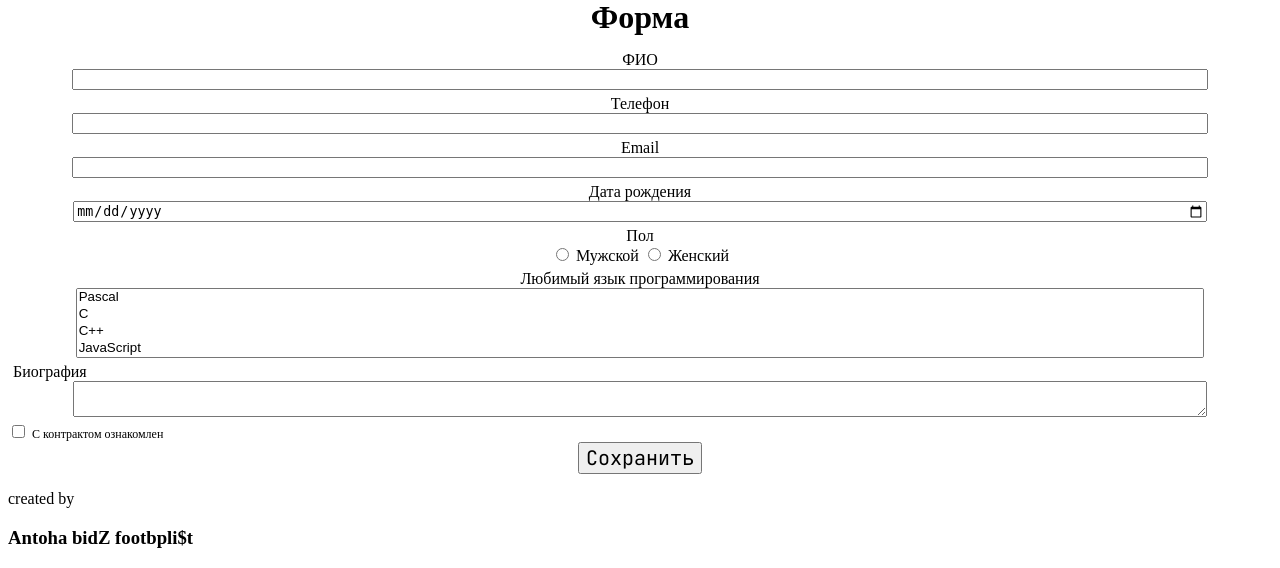
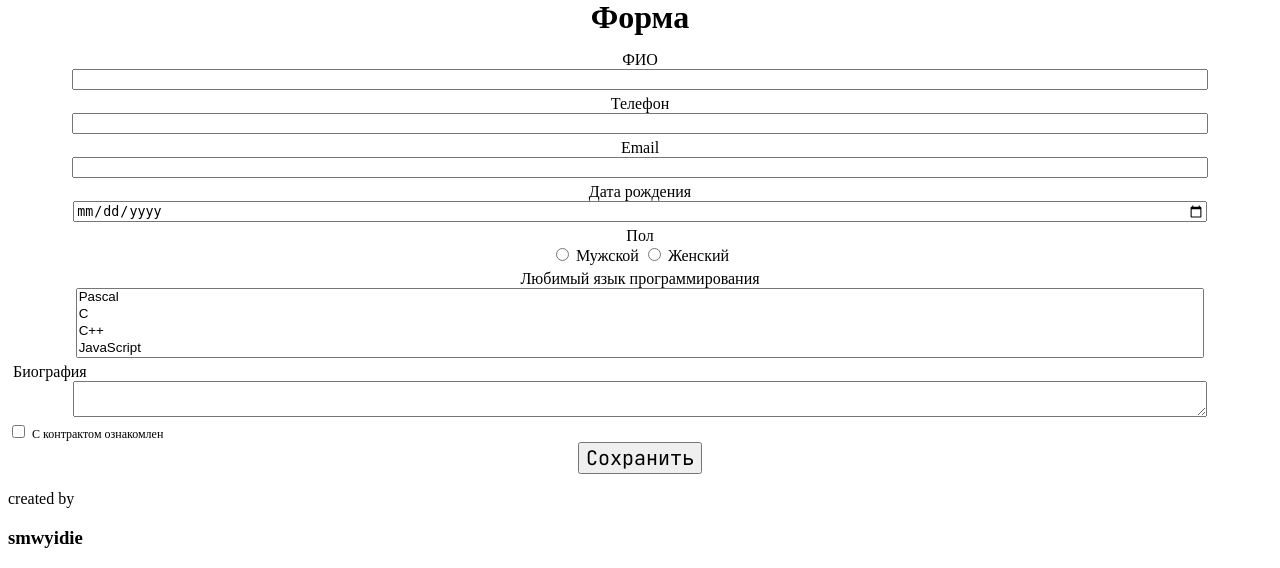
Before and after one commit to smwyidie/smwyidie.github.io, a PHP site: page /body.php in a window 1280 px wide. Shown: the part 460-1028 px from the top of the page. Run offline with PHP 8.4, Linux system fonts and the light colour scheme.

Commit message:
Update body.php

```diff
--- a/be/task3/body.php
+++ b/be/task3/body.php
@@ -107,7 +107,7 @@
 
 <footer>
     <p class=" text_in_footer">created by</p>
-    <h3 class=" text_in_footer">Antoha bidZ footbpli$t</h3>
+    <h3 class=" text_in_footer">smwyidie</h3>
 </footer>
 </body>
 
```
